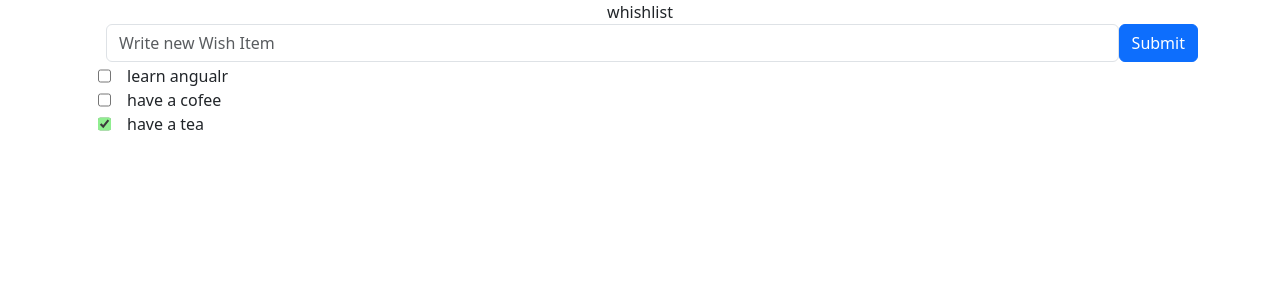
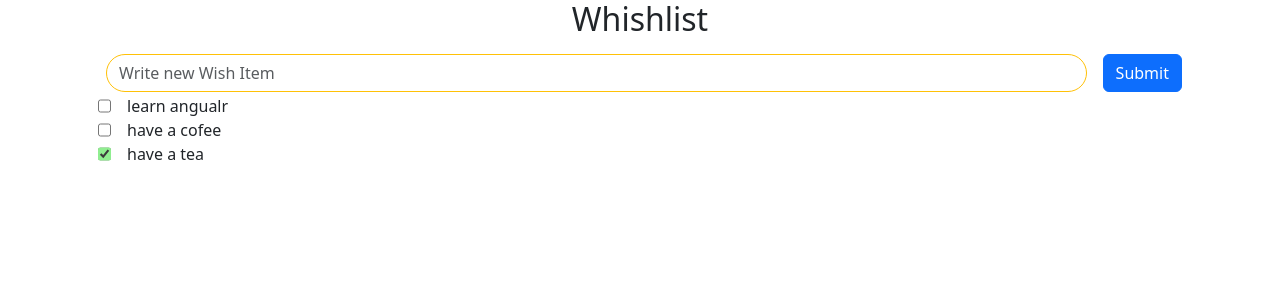
Before and after one commit to Roman123-game/whishlist, an Angular app: page / in a window 1280 px wide. Shown: the top 300 px of the page. Built offline with nearby package versions, Linux system fonts and the light colour scheme.

Commit message:
update app.component.html

```diff
--- a/src/app/app.component.html
+++ b/src/app/app.component.html
@@ -1,14 +1,18 @@
 <div class="container text-center">
-  <div>{{ title }}</div>
+  <h2 class="mb-3 font-weight-bold">{{ title | titlecase }}</h2>
 
   <form>
     <div class="form-check d-flex column ">
       <input
-        class="form-control"
+        class="form-control border border border-warning rounded-5"
         type="text"
         placeholder="Write new Wish Item"
       />
-      <button type="submit" class="btn btn-primary mxö-3">Submit</button>
+      <button
+      (click)="$event.preventDefault();"
+      type="submit" class="btn btn-primary mx-3">
+      Submit
+    </button>
     </div>
 
 
```
